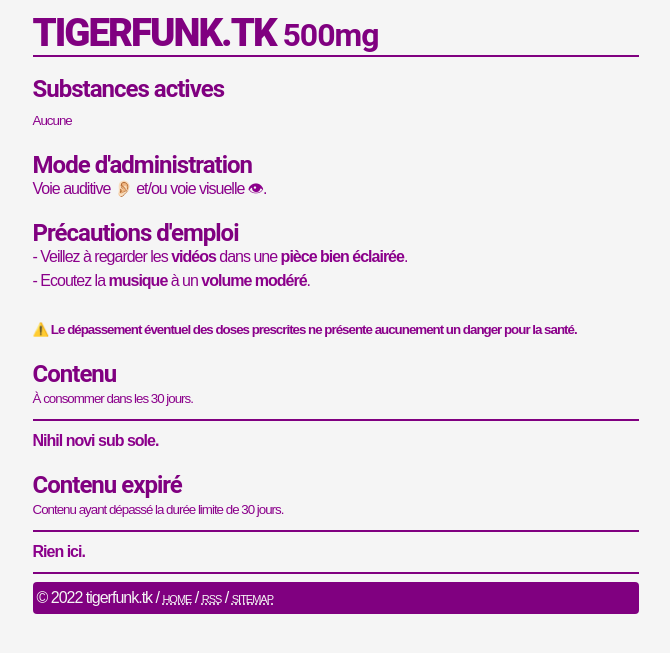
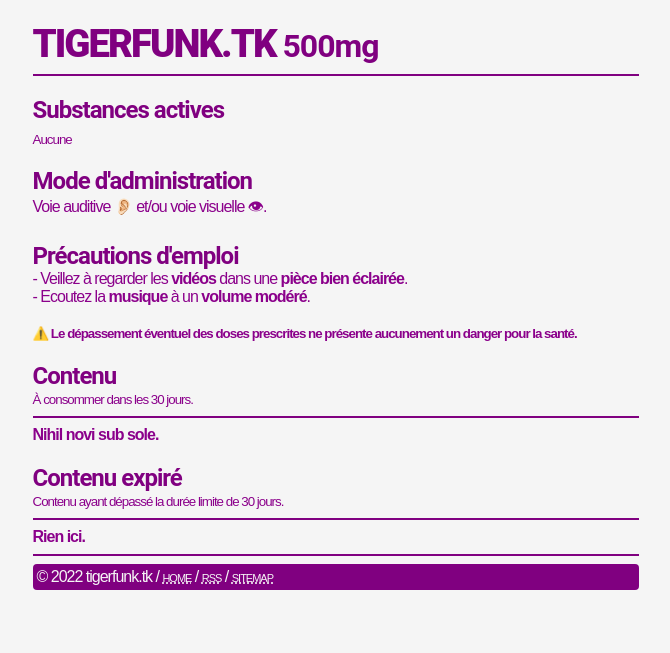
Before and after one commit to teegre/tigerfunk.tk, a Django app: page / in a window 1280 px wide. Shown: the top 653 px of the page, without its empty margins (304-974 px from the left). Run offline with Django 4.2, Linux system fonts and the light colour scheme; data that the repository does not hold is empty.

Commit message:
removed uselss line height

```diff
--- a/tigerfunk/home/static/home/css/style.css
+++ b/tigerfunk/home/static/home/css/style.css
@@ -3,7 +3,6 @@ html {
   background: whitesmoke;
   color: darkmagenta;
   letter-spacing: -1px;
-  line-height: 1.5rem;
   max-width: 70ch;
   margin: auto;
 }
@@ -174,7 +173,6 @@ main pre code {
   font-family: monospace;
   font-size: 0.8rem;
   letter-spacing: initial;
-  line-height: unset;
 }
 
 main table {
```
